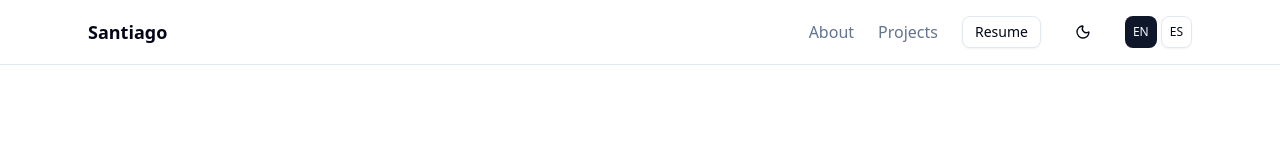
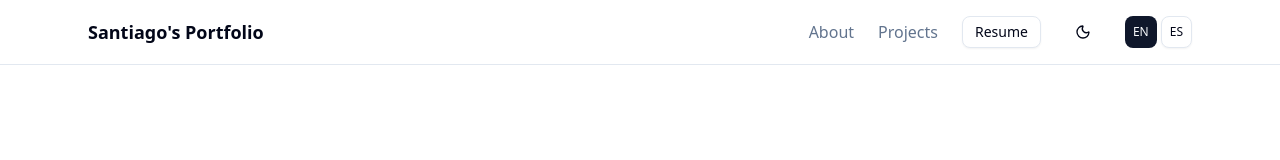
Before and after one commit to SantiagoVillarroel/SantiagoVillarroel.github.io, a Next.js app: page / in a window 1280 px wide. Shown: the top 160 px of the page. Built offline with nearby package versions, Linux system fonts and the light colour scheme.

Commit message:
minor changes // resumes

```diff
--- a/components/layout/Navbar.tsx
+++ b/components/layout/Navbar.tsx
@@ -21,7 +21,7 @@ export default function Navbar() {
         >
             <div className="max-w-6xl mx-auto px-6 h-16 flex items-center justify-between">
                 <Link href="/" className="font-semibold text-lg">
-                    Santiago
+                    Santiago's Portfolio
                 </Link>
 
                 <div className="hidden md:flex items-center gap-6">
```
Also changed, not shown: notes.txt, 2 other files (tests, documents, lock files or other folders).
